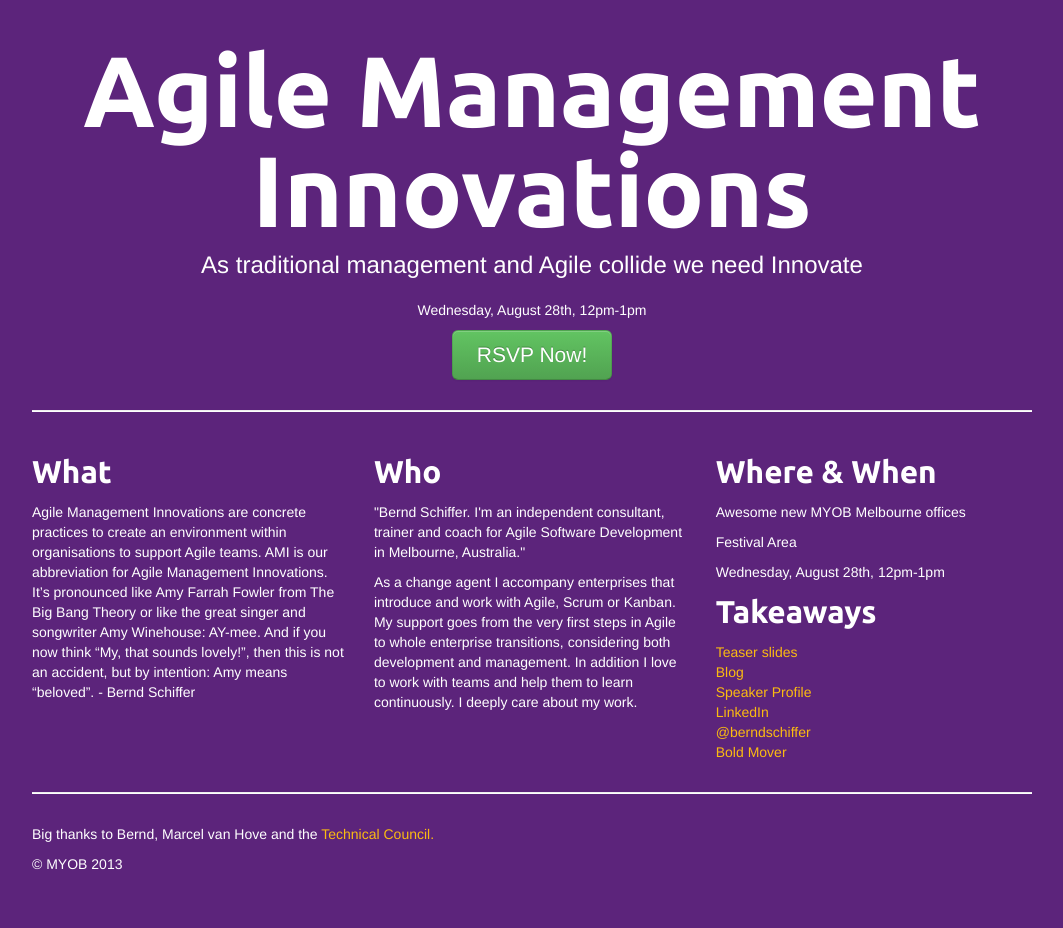
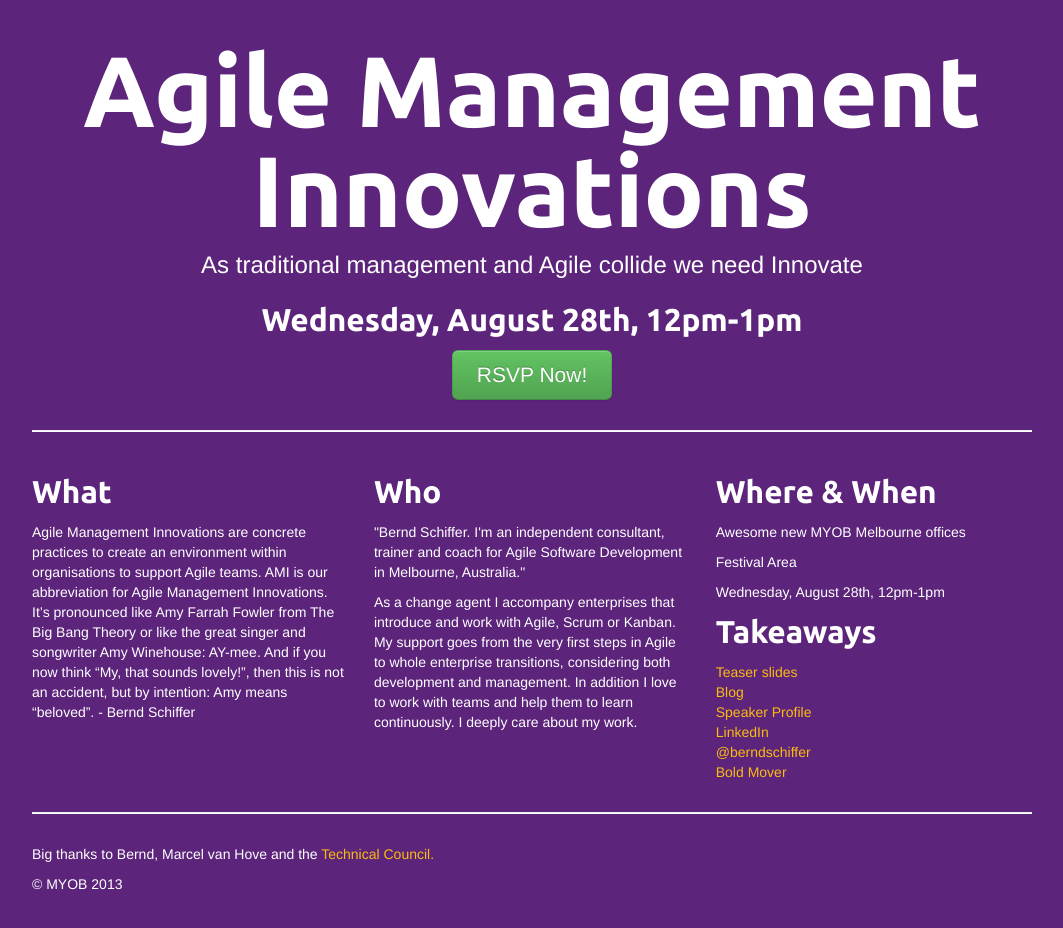
Before and after one commit to marcelvanhovemyob/amipromo, a plain HTML site: page index.html in a window 1280 px wide. Shown: the whole page, without its empty margins (108-1171 px from the left). Drawn offline with Linux system fonts and the light colour scheme.

Commit message:
brightened schedule

```diff
--- a/index.html
+++ b/index.html
@@ -85,7 +85,7 @@
     <div class="jumbotron">
         <h1>Agile Management Innovations</h1>
         <p class="lead">As traditional management and Agile collide we need Innovate</p>
-        <p>Wednesday, August 28th, 12pm-1pm</p>
+        <h2>Wednesday, August 28th, 12pm-1pm</h2>
         <a class="btn btn-large btn-success" href="https://www.yammer.com/myob.com/#/Threads/show?threadId=318960529">RSVP Now!</a>
     </div>
 
```
